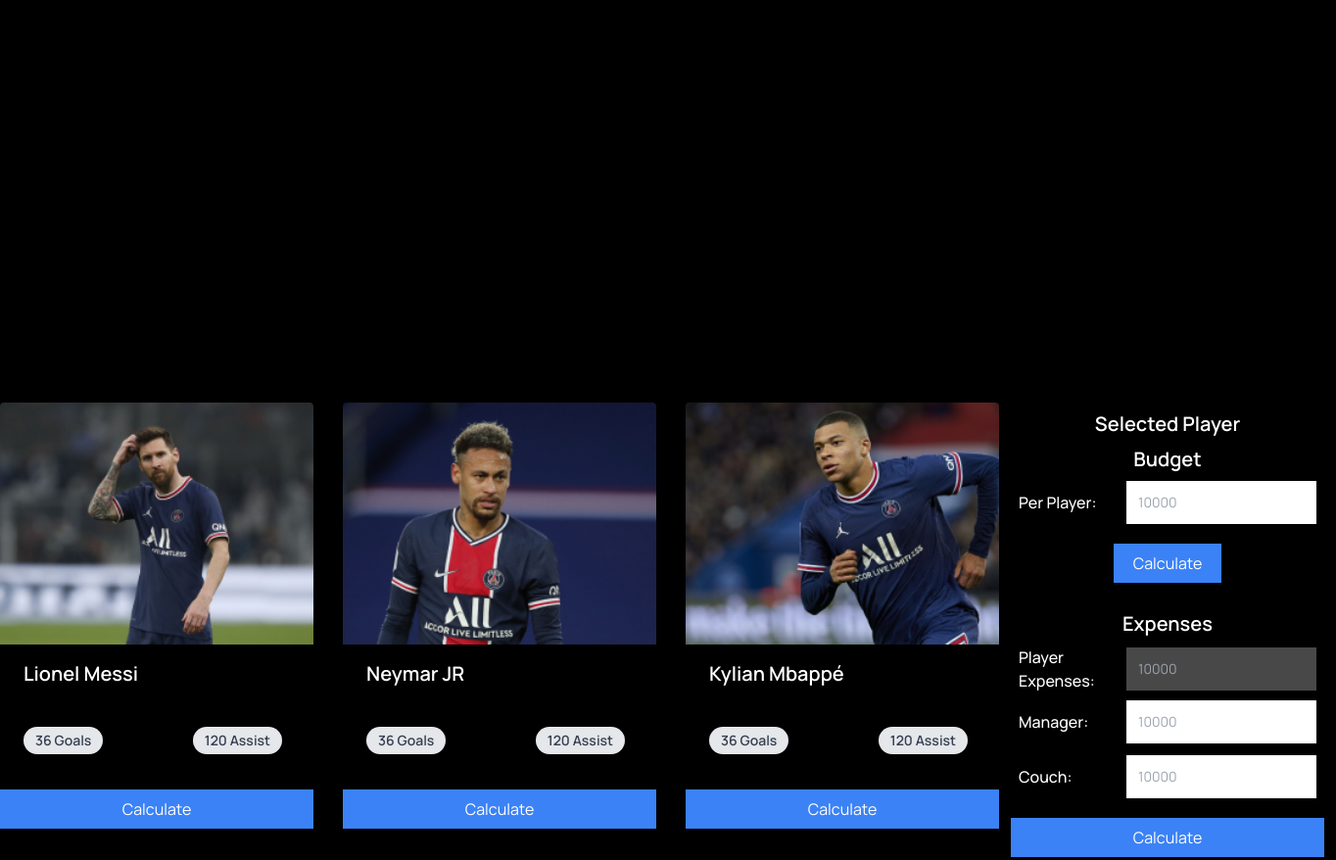
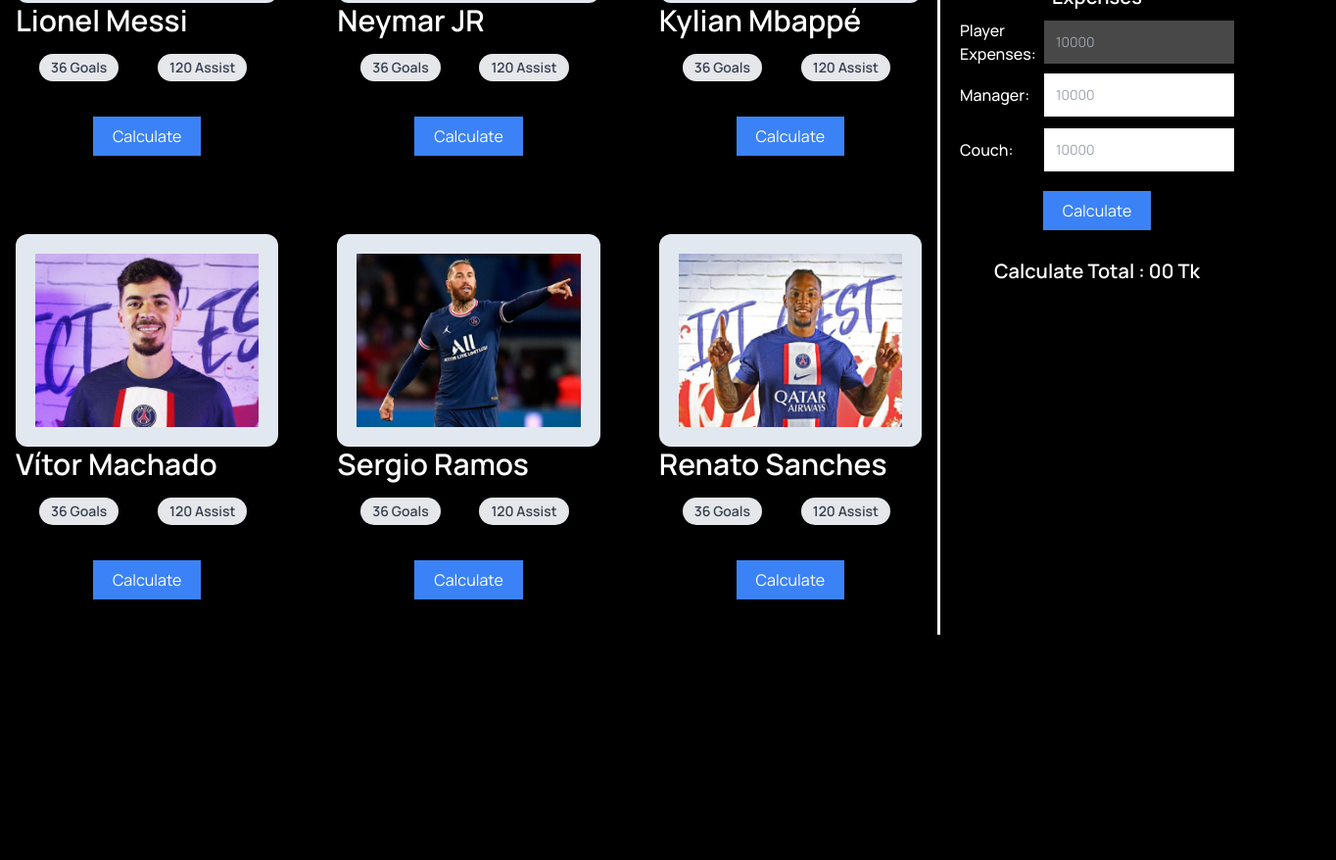
Before and after one commit to coddermoon/player-cost-calc, a plain HTML site: page index.html in a window 1280 px wide. Shown: the part 229-1107 px from the top of the page at 98% size, 1364 px wide, since content can reach past the window. After the commit the page ends 877 px from the top, so only its background shows below. Drawn offline with nearby package versions, Linux system fonts and the light colour scheme.

Commit message:
done design section

```diff
--- a/index.html
+++ b/index.html
@@ -20,24 +20,21 @@
 
 <body>
 
-    <header class="text-center d-flex align-items-center  justify-content-center hero-section">
+    <!-- <header class="text-center d-flex align-items-center  justify-content-center hero-section">
         <div class="content">
             <h1>hello World</h1>
             <p>Lorem ipsum dolor sit amet consectetur adipisicing elit. Ipsa dolorem, perferendis veritatis et sed
                 pariatur velit eveniet eum quibusdam nisi.</p>
         </div>
-    </header>
+    </header> -->
     <!-- main playewr section -->
     <main>
         <section class="players">
-            <div class="container mx-auto">
-                <div class="main">
 
-                    <article class="matches grid grid-cols-3 gap-4" id="matches">
+            <div class="  grid lg:grid-cols-3 md:grid-cols-2 grid-cols-1 gap-7" id="players">
 
 
-
-                    </article>
+            </div>
 
             <!-- sidebar -->
             <aside class="menu mx-auto">
@@ -50,7 +47,7 @@
                             </ol>
                         </div>
                     </div>
-                        </div>
+
                     <div>
                         <div class="inputs">
                             <h4 class="text-center font-bold  text-xl my-2">Budget</h4>
@@ -64,7 +61,8 @@
 
 
                                 <button id="player-calculation"
-                                        class="text-center inline-block my-5 bg-blue-500 mx-auto text-white px-5 py-2 " onclick="totalPlayerCost()">Calculate</button>
+                                    class="text-center inline-block my-5 bg-blue-500 mx-auto text-white px-5 py-2 "
+                                    onclick="totalPlayerCost()">Calculate</button>
                             </div>
                         </div>
                         <div class="inputs">
@@ -72,7 +70,9 @@
 
                             <div class="flex justify-between items-center mx-5 my-2">
 
-                                        <span class="font-medium">Player Expenses:</span> <input id="player-expence" type="number" class="bg-white-500 w-75 text-sm text-slate-500 p-3" placeholder="10000" disabled>
+                                <span class="font-medium">Player Expenses:</span> <input id="player-expence"
+                                    type="number" class="bg-white-500 w-75 text-sm text-slate-500 p-3"
+                                    placeholder="10000" disabled>
 
                             </div>
 
@@ -86,11 +86,13 @@
                             <div class="container text-center my-3">
                                 <div class="flex justify-between items-center mx-5">
 
-                                        <span class="font-medium">Couch:</span> <input id="couch" type="number" class="w-75 text-sm text-slate-500 p-3" placeholder="10000">
+                                    <span class="font-medium">Couch:</span> <input id="couch" type="number"
+                                        class="w-75 text-sm text-slate-500 p-3" placeholder="10000">
 
                                 </div>
                                 <button id="calculate"
-                                        class="w-80 mx-3  text-center inline-block my-5 bg-blue-500  text-white px-5 py-2 " onclick="calcTotal()">Calculate</button>
+                                    class="inline-block  mx-3  text-center inline-block my-5 bg-blue-500  text-white px-5 py-2 "
+                                    onclick="calcTotal()">Calculate</button>
                                 <br>
 
 
@@ -109,7 +111,7 @@
             </div>
             </div>
         </section>
-        <hr class="divide-inherit">
+
     </main>
 
 
--- a/js/app.js
+++ b/js/app.js
@@ -16,7 +16,8 @@ const addToCart = (event)=>{
 
   count = count + 1
 
-   const playerName = event.target.parentNode.parentNode.children[1].children[0].innerText
+   const playerName = event.target.parentNode.children[1].innerText
+
 
  const li = document.createElement('li')
    li.innerHTML = `
--- a/js/html.js
+++ b/js/html.js
@@ -3,26 +3,27 @@
 const card = (player)=>{
     const div = document.createElement('div');
     div.innerHTML = `
-    <div class="max-w-sm rounded overflow-hidden shadow-lg">
-    <img class="w-full" src="${player.imgUrl}" alt="Sunset in the mountains">
-    <div class="px-6 py-4">
-      <div class="font-bold text-xl mb-2">${player.name}</div>
+    <div class=" p-4 shadow-xl rounded-xl mx-auto ">
+            <div class="p-5 bg-slate-200 rounded-xl mx-auto">
+                <img class="mx-auto" src="${player.imgUrl}" alt="jacket">
+            </div>
+            <h4 class="text-3xl font-semibold">${player.name} </h4>
 
-    </div>
-    <div class="px-6 pt-4 pb-2 flex justify-between">
-      <span class="inline-block bg-gray-200 rounded-full px-3 py-1 text-sm font-semibold text-gray-700 mr-2 mb-2">${player.goals} Goals</span>
-      <span class="inline-block bg-gray-200 rounded-full px-3 py-1 text-sm font-semibold text-gray-700 mr-2 mb-2">${player.Assist} Assist</span>
+            <div class="px-6 pt-4 pb-2 flex justify-between">
+                <span class="inline-block bg-gray-200 rounded-full px-3 py-1 text-sm font-semibold text-gray-700 mr-2 mb-2">${player.goals} Goals</span>
+                <span class="inline-block bg-gray-200 rounded-full px-3 py-1 text-sm font-semibold text-gray-700 mr-2 mb-2">${player.Assist} Assist</span>
 
-    </div>
-    <div class="">
-    <button id="calculate" class="text-center w-80 block my-5 bg-blue-500 mx-auto text-white px-5 py-2 "onclick="addToCart(event)">Calculate</button>
+              </div>
 
-    </div>
-  </div>
+              <button id="calculate" class="text-center  block my-5 bg-blue-500 mx-auto text-white px-5 py-2 "onclick="addToCart(event)">Calculate</button>
+
+
+
+        </div>
 
 
     `
-    document.getElementById('matches').appendChild(div)
+    document.getElementById('players').appendChild(div)
 
     }
 
--- a/style.css
+++ b/style.css
@@ -21,30 +21,18 @@ h1{
 .hero-section{
     height: 80vh;
 }
+img{
+    width: 100%;
+}
 
-article.matches {
+.players{
     display: grid;
-    grid-template-columns: repeat(3,1fr);
-    gap: 30px;
-    margin-bottom: 50px;
-}
-.match {
-    border: 1px solid #E8E8E8;
-    border-radius: 10px;
-    padding: 20px;
-    box-shadow: 2px 2px 40px #ddd;
+    grid-template-columns: 3fr 1fr;
 }
 
 
-
-/* sidebar */
-
-
-.main{
-    display: grid;
-    grid-template-columns: auto 260px ;
+.menu {
+    border-left: 3px solid #fff;
+    position: sticky;
+    top: 0;
 }
-
-.disable{
-    background: gray;
-}
```
Lines whose indentation alone changed are shown as unchanged.
